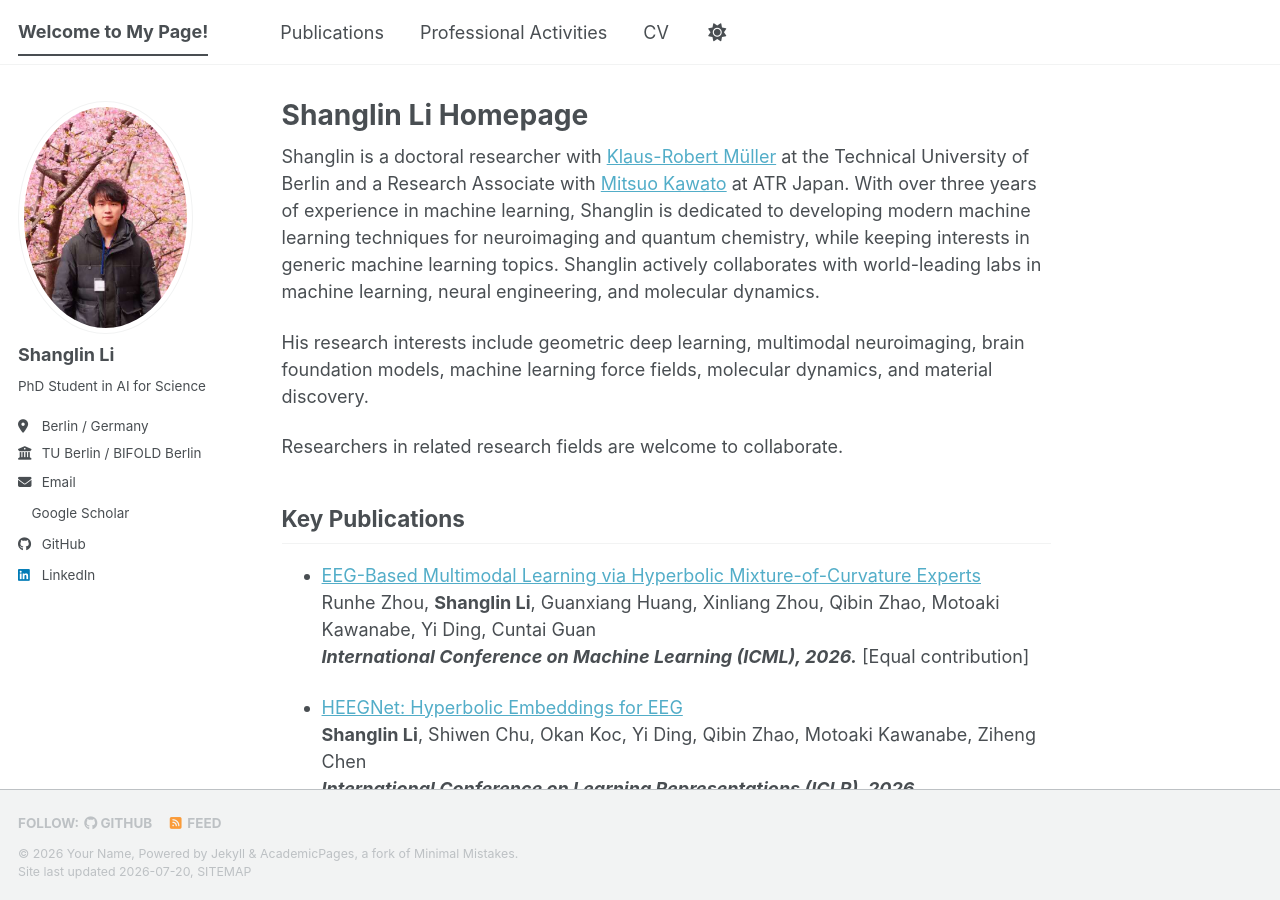
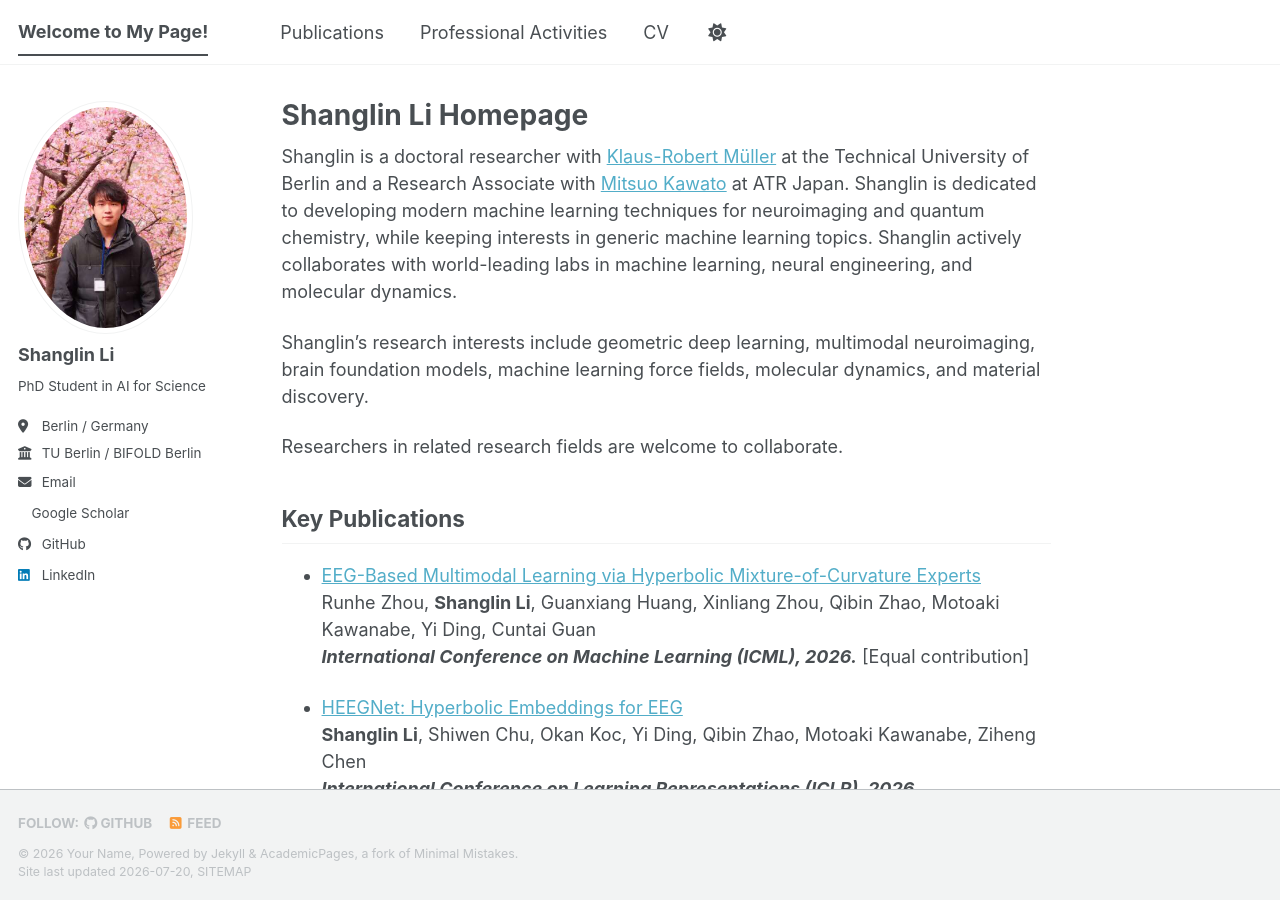
Before and after one commit to fightlesliefigt/fightlesliefigt.github.io, a Jekyll site: the page built from _pages/about.md, in a window 1280 px wide and 900 px high. Built offline with Jekyll 4.4.1, drawn with Linux system fonts in a browser that asks for light colours; a style sheet for code colours, icons or effects is not loaded.

Commit message:
Update about.md

```diff
--- a/_pages/about.md
+++ b/_pages/about.md
@@ -8,9 +8,9 @@ redirect_from:
 ---
 
 Shanglin is a doctoral researcher with [Klaus-Robert Müller](https://scholar.google.com/citations?user=jplQac8AAAAJ) at the Technical University of Berlin and a Research Associate with [Mitsuo Kawato](https://scholar.google.com/citations?user=lc7OkdAAAAAJ) at ATR Japan.
-With over three years of experience in machine learning, Shanglin is dedicated to developing modern machine learning techniques for neuroimaging and quantum chemistry, while keeping interests in generic machine learning topics. Shanglin actively collaborates with world-leading labs in machine learning, neural engineering, and molecular dynamics.
+Shanglin is dedicated to developing modern machine learning techniques for neuroimaging and quantum chemistry, while keeping interests in generic machine learning topics. Shanglin actively collaborates with world-leading labs in machine learning, neural engineering, and molecular dynamics.
 
-His research interests include geometric deep learning, multimodal neuroimaging, brain foundation models, machine learning force fields, molecular dynamics, and material discovery.
+Shanglin's research interests include geometric deep learning, multimodal neuroimaging, brain foundation models, machine learning force fields, molecular dynamics, and material discovery.
 
 Researchers in related research fields are welcome to collaborate.
 
```
